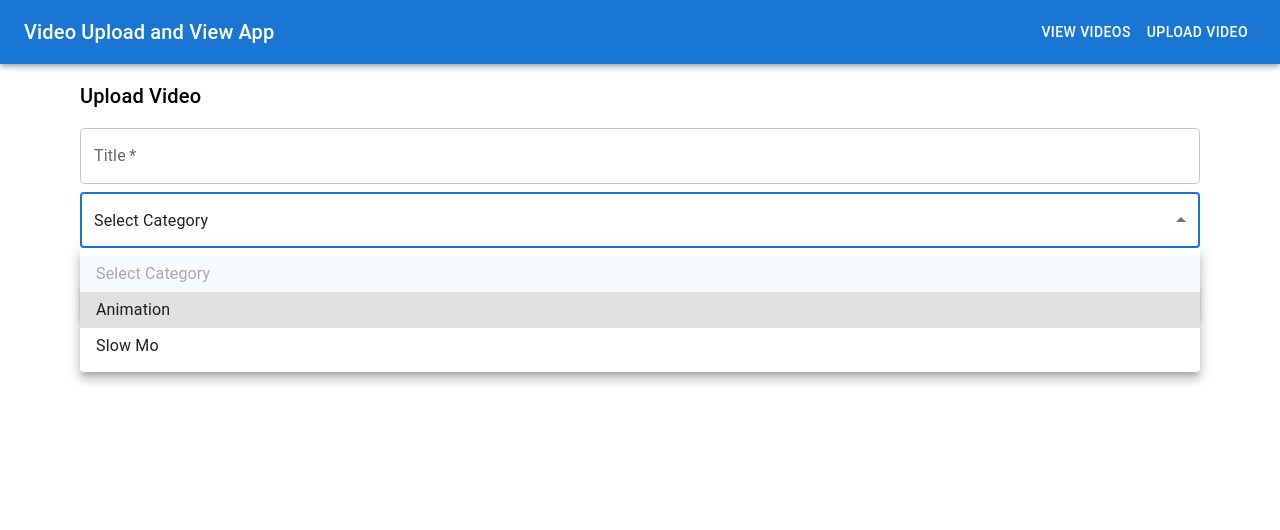
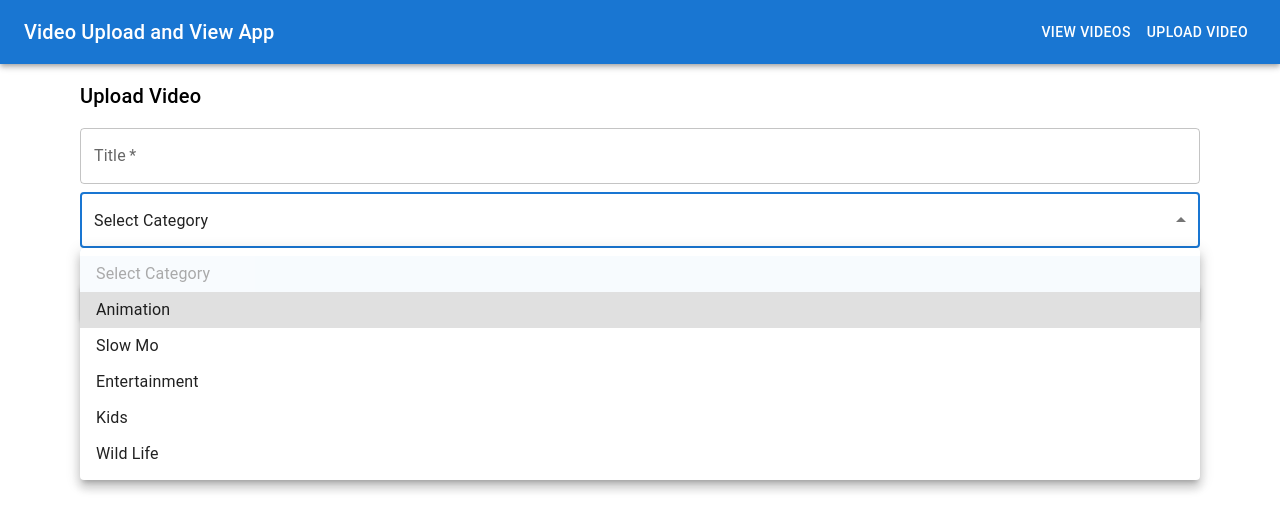
Before and after one commit to taajuddin/video-app, a React (Create React App) app in the folder frontend/: page / in a window 1280 px wide. Both pictures are taken after a click on the element "Select Category". Shown: the top 530 px of the page. Built offline with nearby package versions, Linux system fonts and the light colour scheme.

Commit message:
feat: added some more field as category

```diff
--- a/frontend/src/components/Videos/VideoUpload.tsx
+++ b/frontend/src/components/Videos/VideoUpload.tsx
@@ -66,6 +66,11 @@ const VideoUploadForm: React.FC = () => {
         <MenuItem value="" disabled>Select Category</MenuItem>
         <MenuItem value="Animation">Animation</MenuItem>
         <MenuItem value="Slow Mo">Slow Mo</MenuItem>
+        <MenuItem value="Entertainment">Entertainment</MenuItem>
+        <MenuItem value="Kids">Kids</MenuItem>
+        <MenuItem value="WildLife">Wild Life</MenuItem>
+
+
       </Select>
 
       <Button
```
